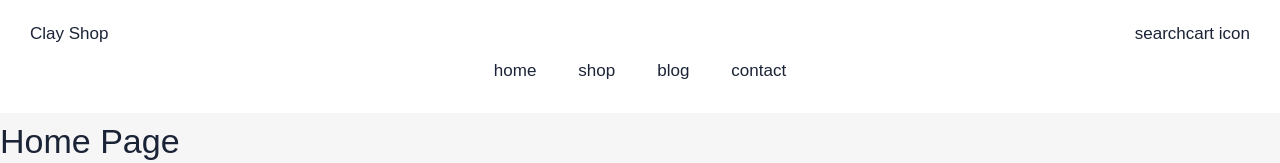
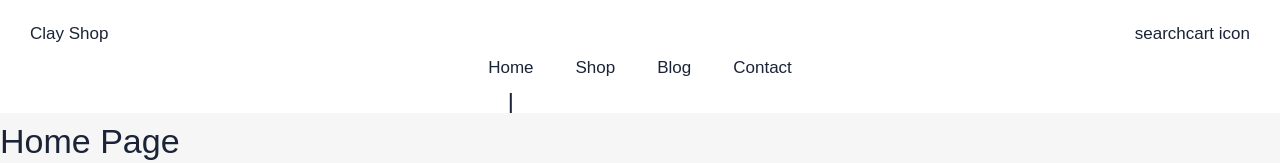
Before and after one commit to lora-milcheva/clay-shop, a React (Create React App) app: page / in a window 1280 px wide. Shown: the top 163 px of the page. Built offline with nearby package versions, Linux system fonts and the light colour scheme; a web font is replaced by a local one.

Commit message:
Navigation update

```diff
--- a/src/components/Navigation.jsx
+++ b/src/components/Navigation.jsx
@@ -1,4 +1,4 @@
-import { Link } from "react-router-dom";
+import { NavLink } from "react-router-dom";
 
 const Navigation = () => {
 
@@ -6,16 +6,16 @@ const Navigation = () => {
         <div className="navigation">
             <ul className='navigation__list'>
                 <li className="navigation__item">
-                    <Link to='/' className="navigation__link">Home</Link>
+                    <NavLink to='/' className="navigation__link" active>Home</NavLink>
                 </li>
                 <li className="navigation__item">
-                    <Link to='/shop' className="navigation__link">Shop</Link>
+                    <NavLink to='/shop' className="navigation__link" >Shop</NavLink>
                 </li>
                 <li className="navigation__item">
-                    <Link to='/blog' className="navigation__link">Blog</Link>
+                    <NavLink to='/blog' className="navigation__link">Blog</NavLink>
                 </li>
                 <li className="navigation__item">
-                    <Link to='/contact' className="navigation__link">Contact</Link>
+                    <NavLink to='/contact' className="navigation__link">Contact</NavLink>
                 </li>
             </ul>
         </div>
--- a/src/styles/components/_navigation.scss
+++ b/src/styles/components/_navigation.scss
@@ -2,7 +2,7 @@
 	display: grid;
 	justify-content: center;
 
-	@include respond ('phone') {
+	@include respond('phone') {
 
 	}
 
@@ -47,25 +47,39 @@
 	}
 
 	&__link {
+		position: relative;
 		display: inline-block;
-		padding: .5rem 2rem;
+		padding: .5rem 2rem 3rem;
 		width: 100%;
 		height: 100%;
 		transition: all $transition-main;
-		text-transform: lowercase;
-		//font-size: $font-size-sm;
-		border-radius: $border-radius-tiny $border-radius-tiny 0 0;
-		line-height: 2;
 
+		&:after {
+			content: "";
+			position: absolute;
+			bottom: 0;
+			left: 50%;
+			transform: translateX(-50%);
+			visibility: hidden;
+			opacity: 0;
+			display: inline-block;
+			width: .24rem;
+			height: 2rem;
+			background-color: $color-grey-medium;
+			transition: all $transition-main;
+		}
+
+		&.active,
 		&:hover,
 		&:focus {
-			background-color: $color-primary-80;
-			color: $color-white;
+			&:after {
+				opacity: 1;
+				visibility: visible;
+			}
 		}
 
-		&.active {
-			background-color: $color-primary;
-			color: $color-white;
+		&.active:after {
+			background-color: $color-dark;
 		}
 
 		@include respond('phone') {
--- a/src/styles/layout/_header.scss
+++ b/src/styles/layout/_header.scss
@@ -2,7 +2,7 @@
 	position: sticky;
 	top: 0;
 	background-color: $color-white;
-	padding: 2rem 3rem;
+	padding: 2rem 3rem 0;
 
 	&__top {
 		display: grid;
```
Also changed, not shown: 1 other file (tests, documents, lock files or other folders).
